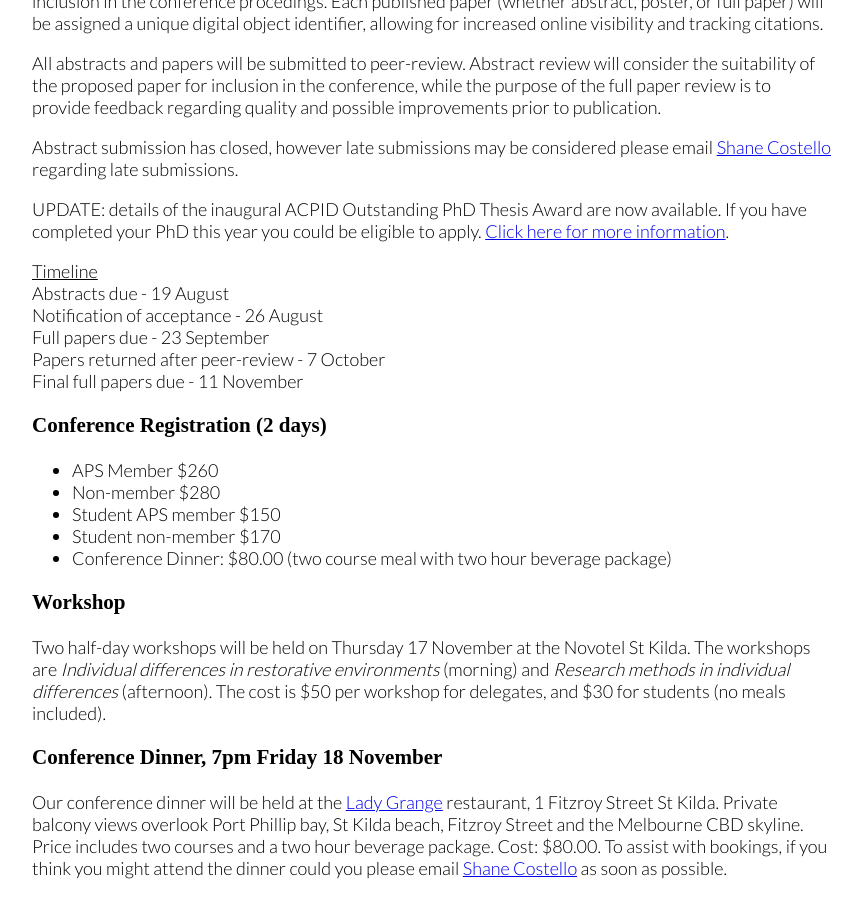
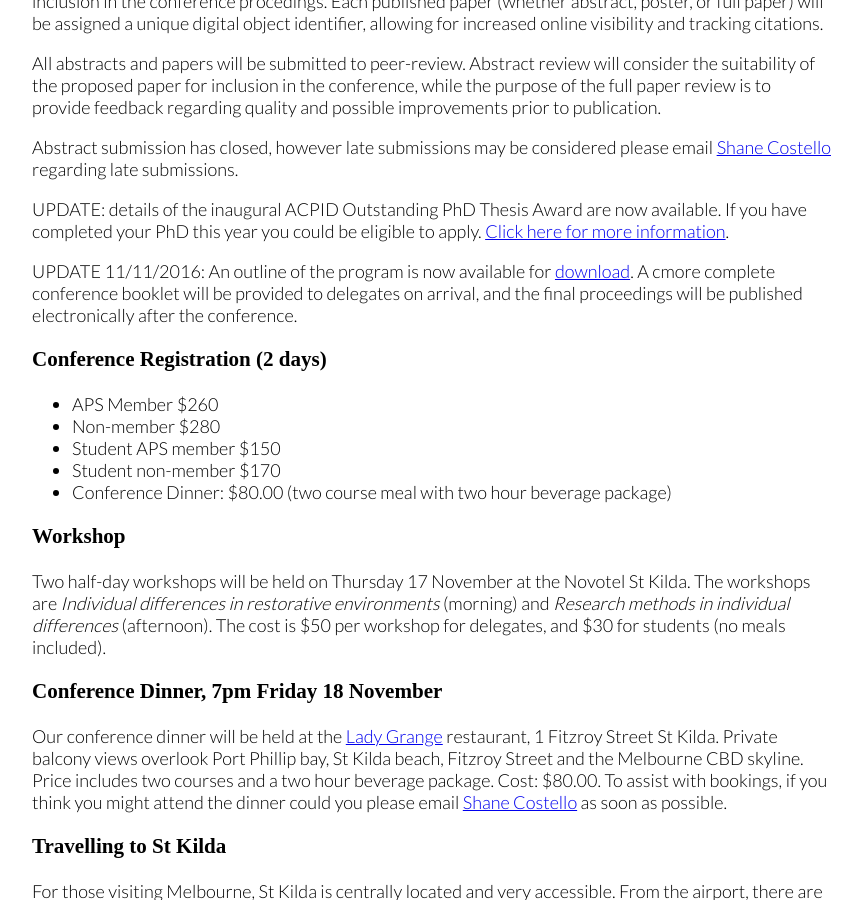
Before and after one commit to acpid/acpid.github.io, a Jekyll site: the page built from 2016.html, in a window 1280 px wide and 900 px high, scrolled down 2405 px. Shown: the whole window, without its empty margins (208-1070 px from the left). Built offline with Jekyll 4.4.1, drawn with Linux system fonts in a browser that asks for light colours; some web fonts are replaced; some of the changed text lies outside the part shown.

Commit message:
Updated link to draft program

```diff
--- a/2016.html
+++ b/2016.html
@@ -20,7 +20,7 @@
       <a href="https://goo.gl/forms/Pqf5mkVhXY" target="_blank">Abstract Submission Form</a>
     </td>
 	<td>
-      <a href="/files/ACPID_2016_Guide_for_Authors.pdf" target="_blank">Guide for Authors</a>
+      <a href="/files/ACPID_2016_program.pdf" target="_blank">Download program</a>
     </td>
     <td>
       <a href="http://www.psychology.org.au/Events/EventView.aspx?ID=16709" target="_blank">Conference Registration </a)
@@ -125,14 +125,8 @@
 UPDATE: details of the inaugural ACPID Outstanding PhD Thesis Award are now available. If you have completed your PhD this year you could be eligible to apply. <a href="http://www.acpid.org/files/ACPID_Outstanding_PhD_Award_2016.docx" target="_blank">Click here for more information</a>.
 </p>
 <p>
-<u>Timeline</u><br>
-Abstracts due - 19 August<br>
-Notification of acceptance - 26 August<br>
-Full papers due - 23 September<br>
-Papers returned after peer-review - 7 October<br>
-Final full papers due - 11 November<br>
+UPDATE 11/11/2016: An outline of the program is now available for <a href="/files/ACPID_2016_program.pdf" target="_blank">download</a>. A cmore complete conference booklet will be provided to delegates on arrival, and the final proceedings will be published electronically after the conference.
 </p>
-
 <h3>Conference Registration (2 days)</h3>
 
 <ul>
```
